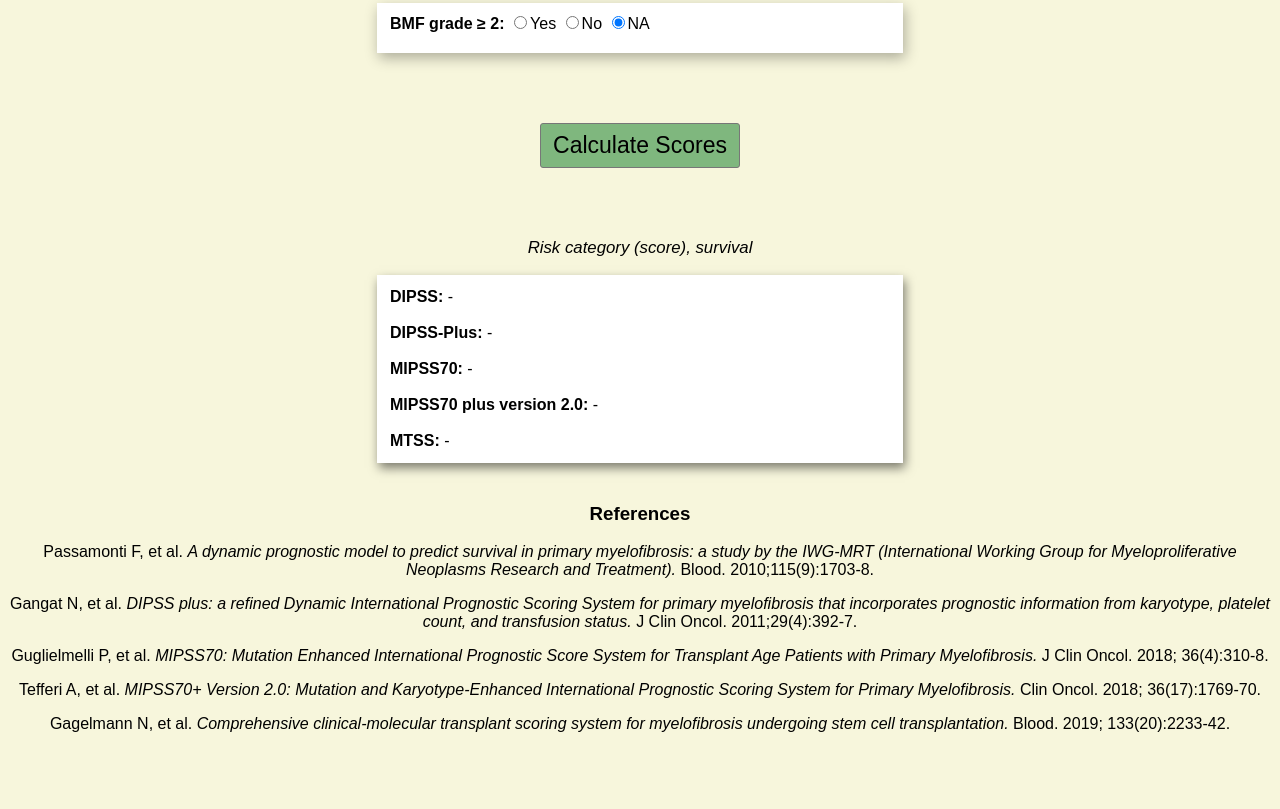
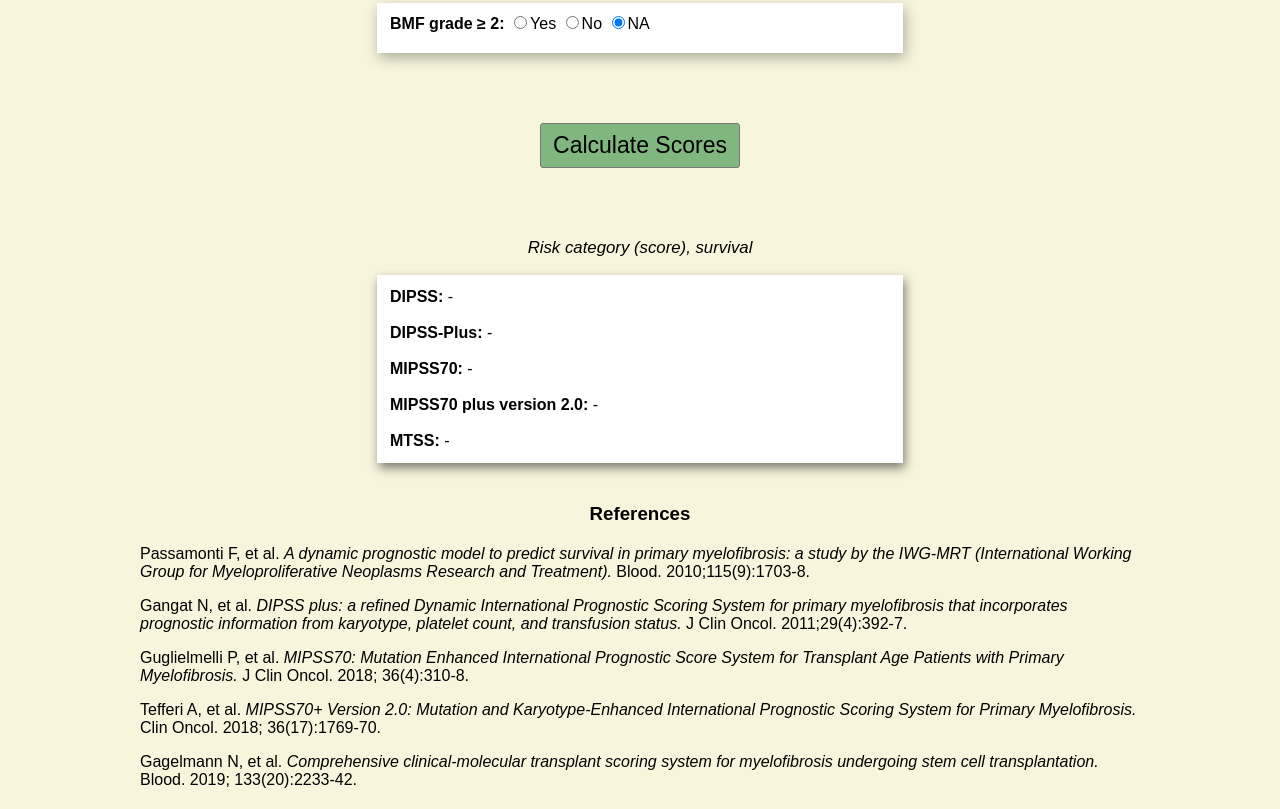
Before and after one commit to pigna90/pmf.scores.calculator, a plain HTML site: page index.html in a window 1280 px wide. Shown: the part 1319-2128 px from the top of the page. Before the commit the page ends 2068 px from the top, so only its background shows below. Drawn offline with Linux system fonts and the light colour scheme.

Commit message:
Justify left references

```diff
--- a/style.css
+++ b/style.css
@@ -108,3 +108,13 @@ button:active {
     font-style: italic;
     font-size: 105%;
 }
+
+.div-paper-references
+{
+    text-align: left;
+    text-justify: inter-word;
+    max-width: 1000px;
+    margin: 20px auto;
+    font-size: 100%;
+
+}
```
